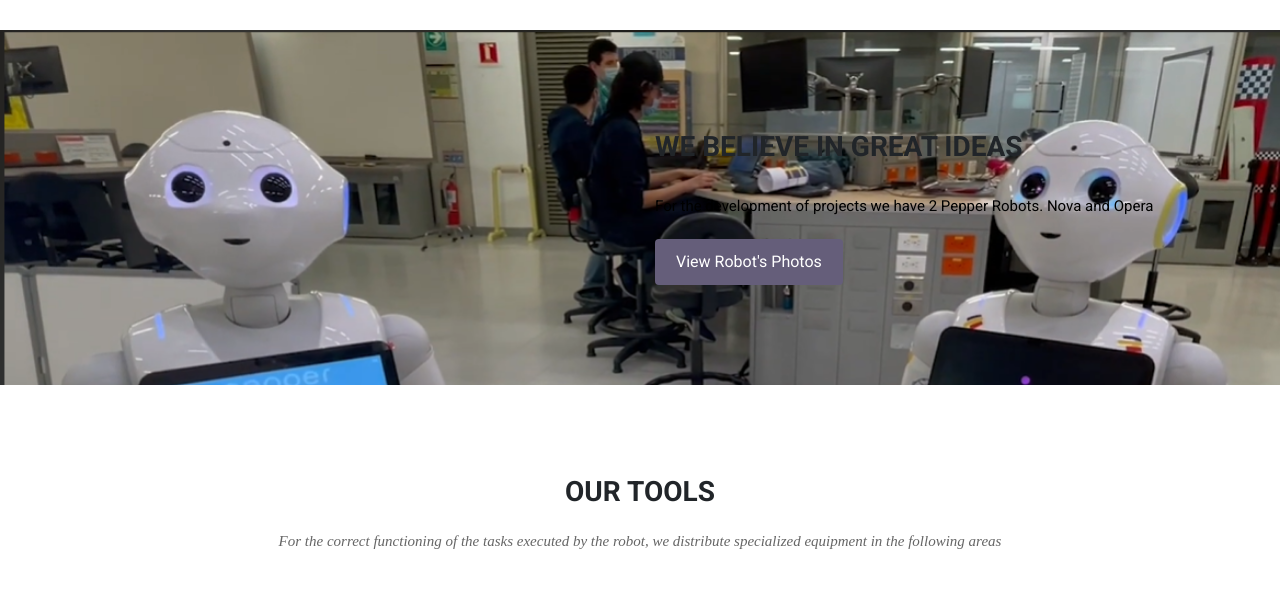
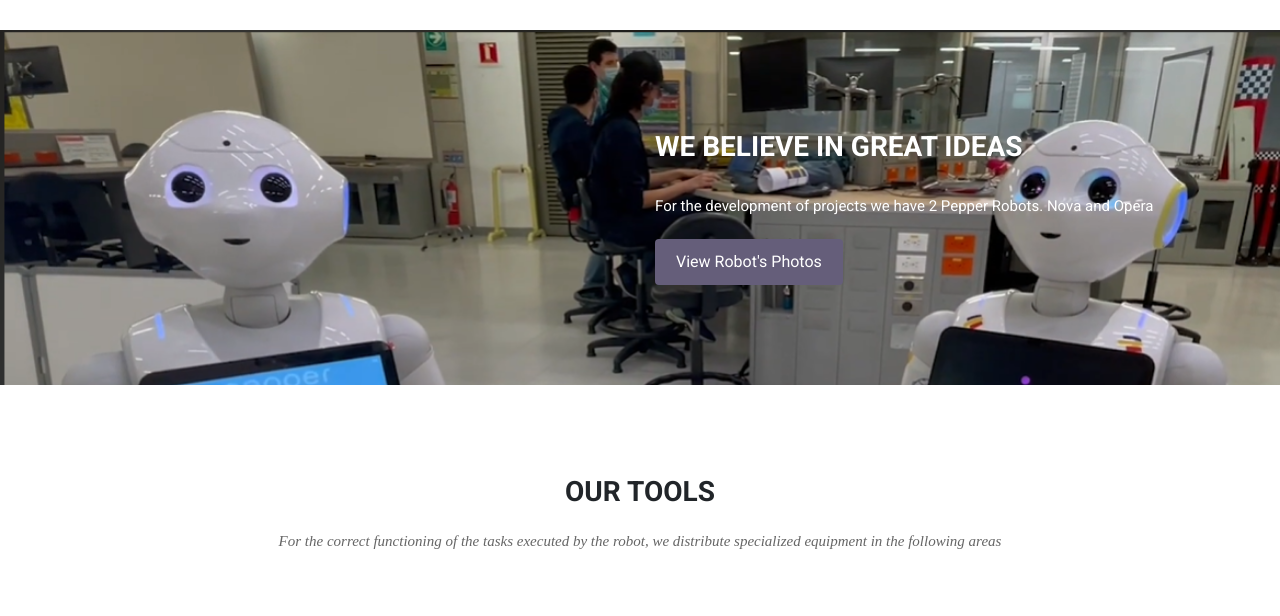
Before and after one commit to SinfonIAUniandes/SinfonIAUniandes.github.io, a plain HTML site: page index.html in a window 1280 px wide. Shown: the part 1500-2116 px from the top of the page. Drawn offline with Linux system fonts and the light colour scheme; some packages are replaced by stand-ins of ours; files whose address does not match are found by name; a web font is replaced by a local one.

Commit message:
cambios menores

```diff
--- a/index.html
+++ b/index.html
@@ -8,7 +8,7 @@
   <!-- Basic Page Needs
   ================================================== -->
   <meta charset="utf-8">
-  <title>SinfoNia | Page</title>
+  <title>SinfonIA</title>
 
   <!-- Mobile Specific Metas
   ================================================== -->
@@ -129,8 +129,8 @@
   <div class="container">
     <div class="row justify-content-end">
       <div class="col-md-6">
-        <h2 class="section-subtitle">WE BELIEVE IN GREAT IDEAS</h2>
-        <p><FONT COLOR="black"> For the development of projects we have 2 Pepper Robots. Nova and Opera
+        <h2 class="section-subtitle" ><FONT color ="white"> WE BELIEVE IN GREAT IDEAS</FONT></h2>
+        <p><FONT color ="white"> For the development of projects we have 2 Pepper Robots. Nova and Opera
         </FONT></p>
 
         <a href="portfolio.html" class="btn btn-view-works">View Robot's Photos</a>
```
Also changed, not shown: 404.html (+1 -1 lines), about.html (+1 -1 lines), blog-full-width.html (+1 -1 lines), blog-grid.html (+1 -1 lines), blog-left-sidebar.html (+1 -1 lines), blog-right-sidebar.html (+1 -1 lines), blog-single.html (+1 -1 lines), coming-soon.html (+1 -1 lines), contact.html (+1 -1 lines), faq.html (+1 -1 lines), portfolio-single.html (+1 -1 lines), portfolio.html (+1 -1 lines), pricing.html (+1 -1 lines), service.html (+3 -1 lines).
